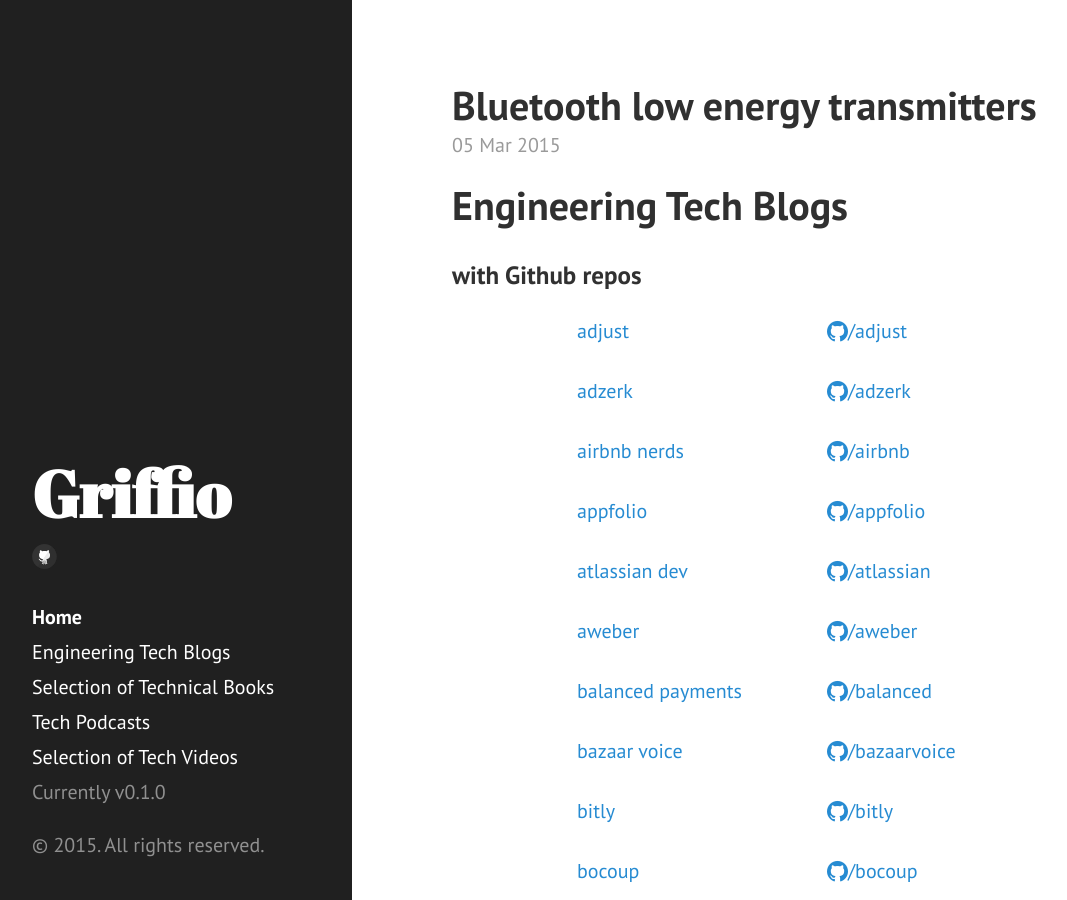
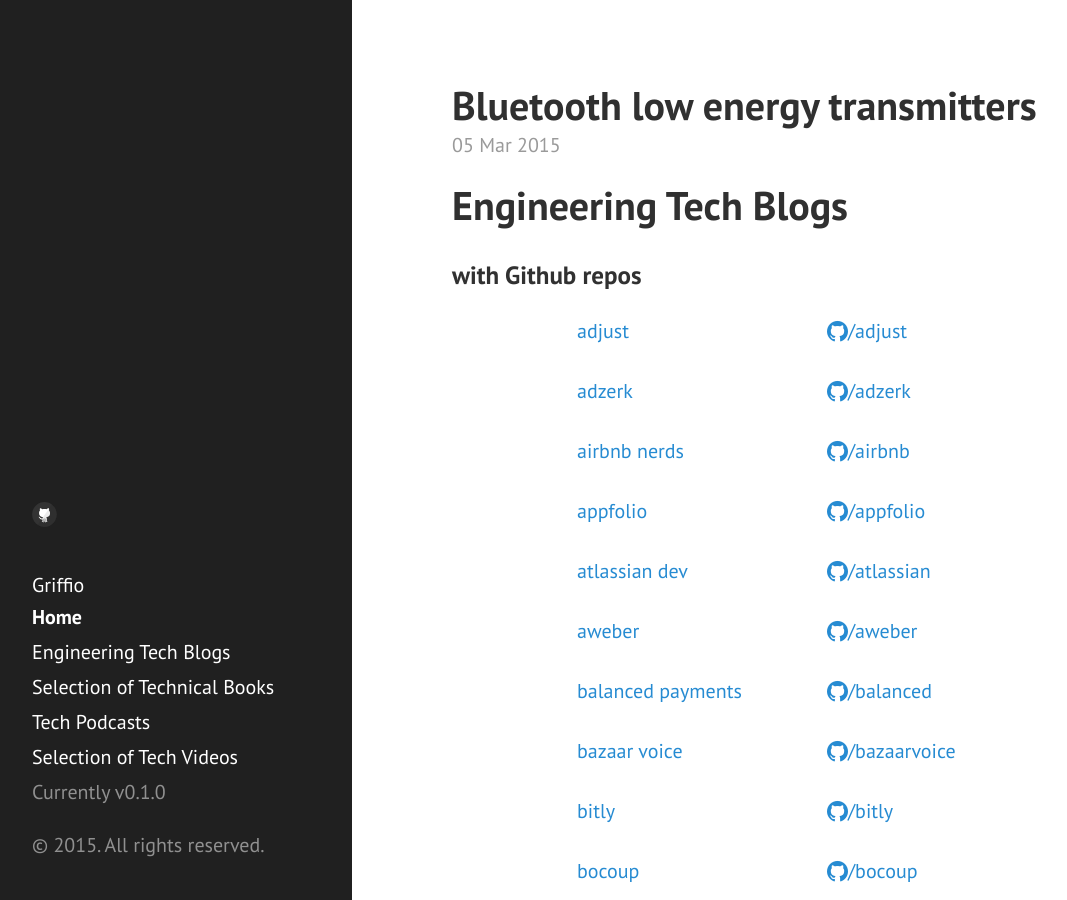
Before and after one commit to griffio/griffio.github.io, a Jekyll site: the page built from index.html, in a window 1280 px wide and 900 px high. Shown: the whole window, without its empty margins (8-1075 px from the left). Built offline with Jekyll 4.4.1, drawn with Linux system fonts in a browser that asks for light colours; nearby versions of some CDN libraries; the list of posts is cut into pages by our own code.

Commit message:
Update sidebar.html

```diff
--- a/_includes/sidebar.html
+++ b/_includes/sidebar.html
@@ -2,12 +2,9 @@
     <div class="container sidebar-sticky">
         <div class="sidebar-about">
             <h1>
-                <a href="{{ site.baseurl }}">
-                    {{ site.title }}
-                </a>
+                <a class="sidebar-nav-item" href="{{ site.github.repo }}">{% include github-icon-svg.html %}</a>
             </h1>
-            <a class="sidebar-nav-item" href="{{ site.github.repo }}">{% include github-icon-svg.html %}</a>
-            <p class="lead">{{ site.description }}</p>
+            <a href="{{ site.baseurl }}">{{ site.title }}</a>
         </div>
 
         <nav class="sidebar-nav">
```
